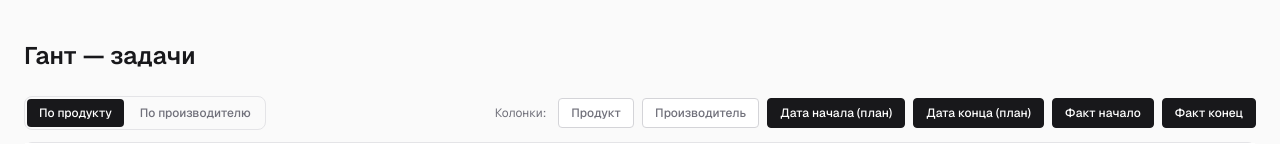
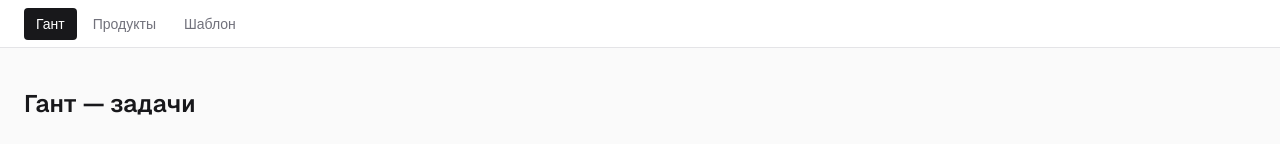
Before and after one commit to VasiliiLikhachev/vvgant, a Next.js app: page / in a window 1280 px wide. Shown: the top 144 px of the page. Built offline with nearby package versions, Linux system fonts and the light colour scheme; no server answers; the database is empty.

Commit message:
навигационная шапка

```diff
--- a/app/layout.tsx
+++ b/app/layout.tsx
@@ -1,5 +1,6 @@
 import type { Metadata } from "next";
 import { Geist, Geist_Mono } from "next/font/google";
+import Nav from "@/components/ui/Nav";
 import "./globals.css";
 
 const geistSans = Geist({
@@ -27,7 +28,10 @@ export default function RootLayout({
       lang="en"
       className={`${geistSans.variable} ${geistMono.variable} h-full antialiased`}
     >
-      <body className="min-h-full flex flex-col">{children}</body>
+      <body className="min-h-full flex flex-col">
+        <Nav />
+        {children}
+      </body>
     </html>
   );
 }
--- /dev/null
+++ b/components/ui/Nav.tsx
@@ -0,0 +1,35 @@
+"use client";
+
+import Link from "next/link";
+import { usePathname } from "next/navigation";
+
+const links = [
+  { href: "/", label: "Гант" },
+  { href: "/products", label: "Продукты" },
+  { href: "/template", label: "Шаблон" },
+];
+
+export default function Nav() {
+  const pathname = usePathname();
+
+  return (
+    <nav className="w-full bg-white border-b border-zinc-200 px-6 flex items-center gap-1 h-12 flex-shrink-0">
+      {links.map(({ href, label }) => {
+        const active = pathname === href;
+        return (
+          <Link
+            key={href}
+            href={href}
+            className={`px-3 py-1.5 rounded text-sm font-medium transition-colors ${
+              active
+                ? "bg-zinc-900 text-white"
+                : "text-zinc-500 hover:text-zinc-900 hover:bg-zinc-100"
+            }`}
+          >
+            {label}
+          </Link>
+        );
+      })}
+    </nav>
+  );
+}
```
